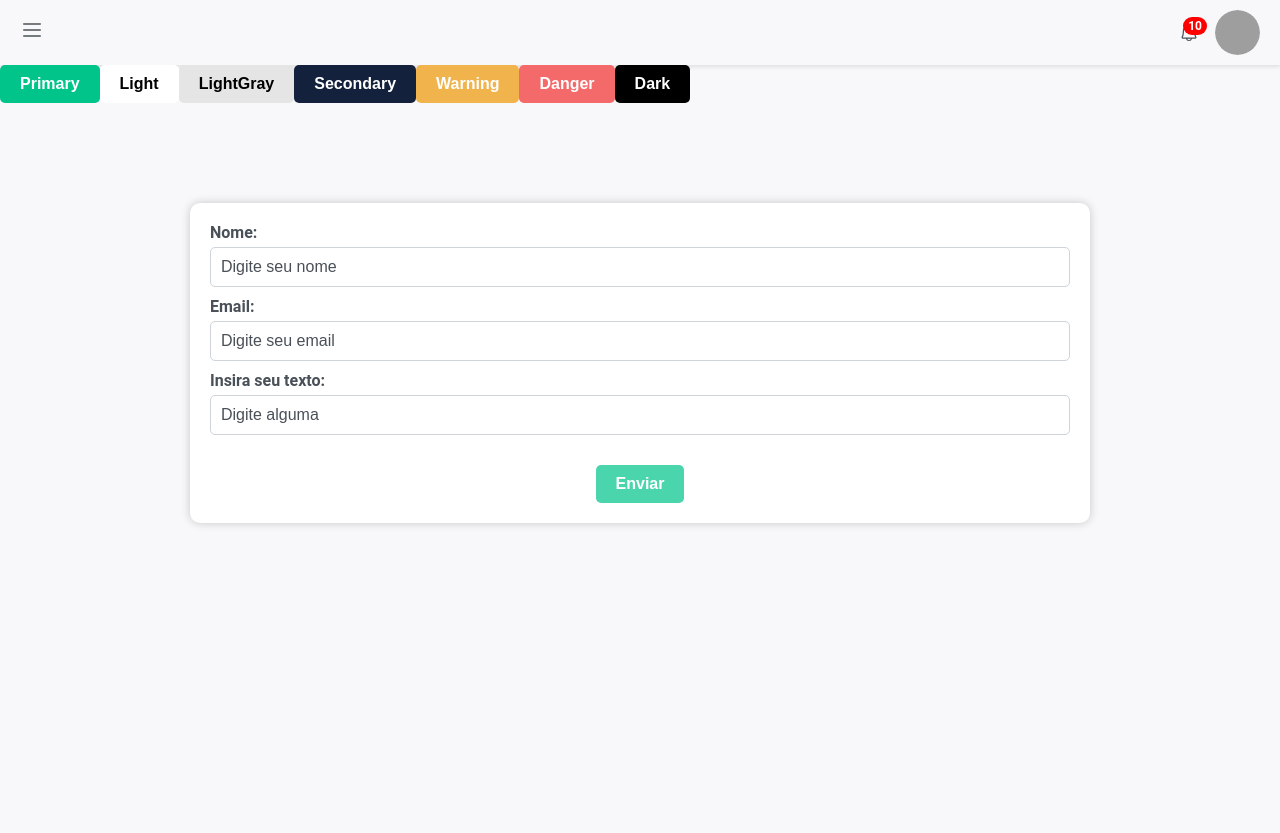
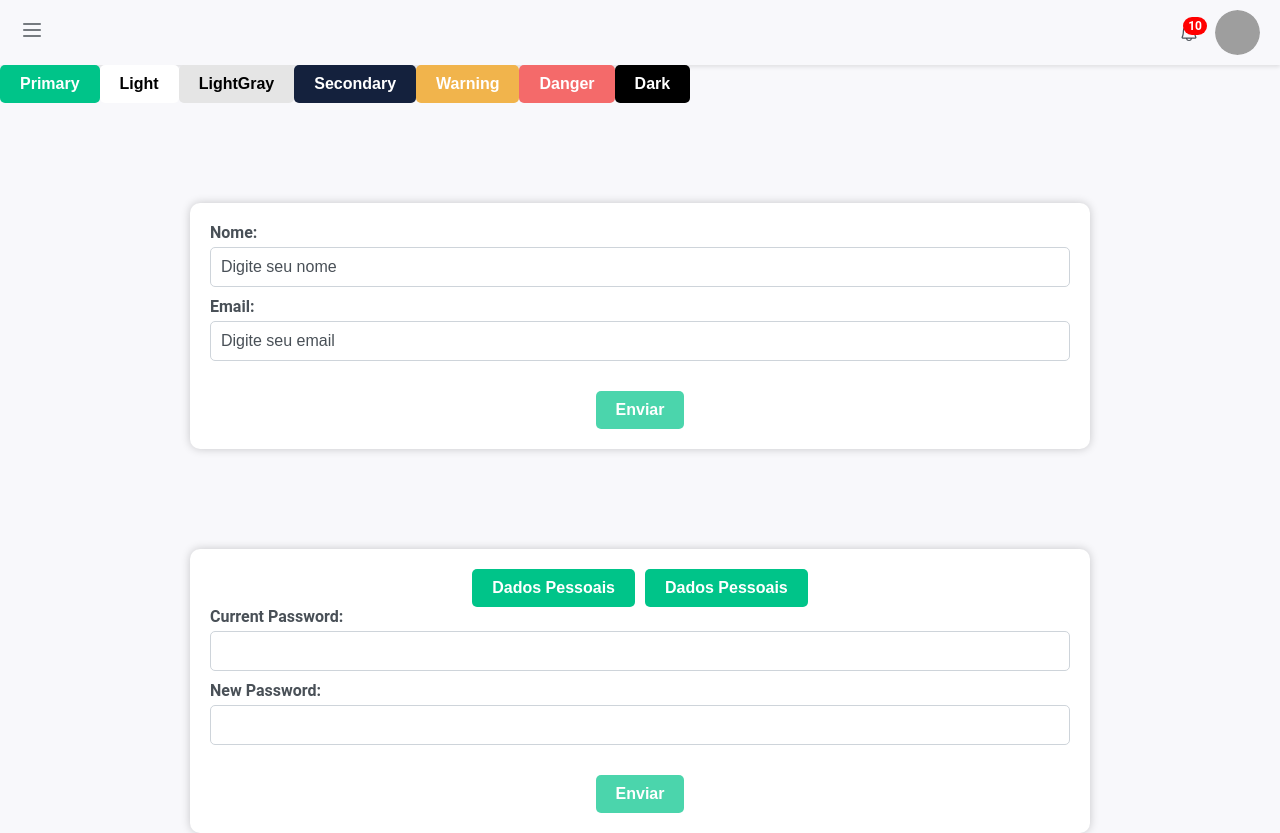
Before and after one commit to SmartSEsistemas/projectRegisterFrontend, a Next.js app: page / in a window 1280 px wide. Before the commit the page ends 800 px from the top, so only its background shows below. Built offline with nearby package versions, Linux system fonts and the light colour scheme; grey boxes are pictures that could not be loaded.

Commit message:
feat: :sparkles: criacao do componente formsWithTabs

```diff
--- a/package.json
+++ b/package.json
@@ -16,6 +16,7 @@
     "@radix-ui/colors": "^0.1.8",
     "@radix-ui/react-avatar": "^1.0.2",
     "@radix-ui/react-dropdown-menu": "^2.0.4",
+    "@radix-ui/react-tabs": "^1.0.3",
     "@types/node": "18.16.3",
     "@types/react": "18.2.0",
     "@types/react-dom": "18.2.1",
--- /dev/null
+++ b/src/components/FormsWithTabs/FormsWithTabs.tsx
@@ -0,0 +1,84 @@
+import React, { useContext } from 'react';
+import { useForm } from 'react-hook-form';
+import { zodResolver } from '@hookform/resolvers/zod';
+import { z } from 'zod';
+import { Button } from '@/components/Buttons/Button';
+import { ContainerDiv, Form, Input, Label, TabsButton, TabsContainer, TabsContainerDiv, TabsContent } from './style';
+import { ThemeContext } from '@/contexts/ThemeContext';
+import { StatusColor } from '@/styles/global';
+
+export interface Field {
+  name: string;
+  label: string;
+  placeholder?: string;
+  type: string;
+  required: boolean;
+  autocomplete?: string;
+}
+
+export interface TabInfo {
+  label: string;
+  fields: Field[];
+}
+
+interface FormWithTabsProps {
+  tabs: TabInfo[];
+  onSubmit: (data: Record<string, unknown>) => void;
+  buttonVariant: StatusColor;
+  validationSchema: z.ZodType<Record<string, unknown>>;
+}
+
+export const FormWithTabs: React.FC<FormWithTabsProps> = ({ tabs, onSubmit, buttonVariant, validationSchema }) => {
+  const { theme } = useContext(ThemeContext);
+
+  const {
+    register,
+    handleSubmit,
+    formState: { errors, isValid },
+  } = useForm({
+    mode: 'onChange',
+    resolver: zodResolver(validationSchema),
+  });
+
+  return (
+    <Form onSubmit={handleSubmit(onSubmit)} theme={theme}>
+      <TabsContainer defaultValue="tab1">
+        <TabsContainerDiv aria-label="Form tabs">
+          {tabs.map((tab, index) => (
+            <TabsButton key={index} value={`tab${index + 1}`} className="TabsTrigger">
+              {tab.label}
+            </TabsButton>
+          ))}
+        </TabsContainerDiv>
+
+        {tabs.map((tab, index) => (
+          <TabsContent key={index} value={`tab${index + 1}`} className="TabsContent">
+            {tab.fields.map((field, fieldIndex) => {
+              const hasError = !!errors[field.name];
+              const isLast = fieldIndex === tab.fields.length - 1;
+
+              return (
+                <ContainerDiv key={field.name} isLast={isLast}>
+                  <Label htmlFor={field.name}>{field.label}:</Label>
+                  <Input
+                    {...register(field.name)}
+                    type={field.type}
+                    id={field.name}
+                    name={field.name}
+                    required={field.required}
+                    placeholder={field.placeholder}
+                    hasError={hasError}
+                    autoComplete={field.autocomplete}
+                  />
+                </ContainerDiv>
+              );
+            })}
+          </TabsContent>
+        ))}
+      </TabsContainer>
+      <Button variant={buttonVariant} type="submit" disabled={!isValid}>
+        Enviar
+      </Button>
+    </Form>
+  );
+};
--- /dev/null
+++ b/src/components/FormsWithTabs/style.ts
@@ -0,0 +1,103 @@
+import styled from 'styled-components';
+import * as Tabs from '@radix-ui/react-tabs';
+import { StatusColor } from '@/styles/global';
+
+
+
+interface ContainerDivProps {
+  isLast?: boolean;
+}
+
+interface InputProps {
+  hasError?: boolean;
+}
+
+
+export const Form = styled.form`
+    display: flex;
+    flex-direction: column;
+    align-items: center;
+    justify-content: center;
+    max-width: 900px;
+    max-height: 900px;
+    background-color: ${({ theme }) => (theme.theme === 'dark' ? "#2A3042" : theme.light)};
+    border-radius: 10px;
+    box-shadow: 0px 0px 10px 0px rgba(0,0,0,0.2);
+    margin: 0 auto;
+    margin-top: 100px;
+    padding: 20px;
+    box-sizing: border-box;
+`
+
+export const ContainerDiv = styled.div<ContainerDivProps>`
+  display: flex;
+  flex-direction: column;
+  width: 100%;
+  align-items: center;
+  justify-content: center;
+  background: transparent;
+  margin-bottom: ${({ isLast }) => (isLast ? '20px' : '0')};
+
+`;
+
+export const Input = styled.input<InputProps>`
+  width: 100%;
+  height: 40px;
+  border: 1px solid;
+  border-radius: 5px;
+  padding: 0 10px;
+  background-color: ${({ theme }) => (theme.theme === 'dark' ? "#2A3042" : theme.light)};
+  margin-bottom: 10px;
+  box-sizing: border-box;
+  font-size: 16px;
+  outline: none;
+  transition: all ease 0.3s;
+  border-color: ${({ hasError, theme }) => (hasError ? 'red' : theme.borderColor)};
+  color: ${({ theme }) => (theme.theme === 'dark' ? "#F6F6F6" : "#000000")};
+
+  &::placeholder {
+    color: ${({ theme }) => (theme.theme === 'dark' ? "#A6B0CF" : "#495057")};
+  }
+
+`
+
+export const Label = styled.label`
+  width: 100%;
+  font-size: 16px;
+  font-weight: bold;
+  background-color: transparent;
+  color: ${({ theme }) => (theme.theme === 'dark' ? "#A6B0CF" : "#495057")};
+  margin-bottom: 5px;
+`
+
+export const TabsContainer = styled(Tabs.Root)`
+  width: 100%;
+  background-color: transparent;
+`
+
+export const TabsButtonTrigger = styled(Tabs.Trigger)`
+  font-size: 1rem;
+  font-weight: 600;
+  padding: 10px 20px;
+  border-radius: 5px;
+  cursor: pointer;
+  transition: background-color 0.2s ease-in-out;
+`
+export const TabsContainerDiv = styled(Tabs.List)`
+  display: flex;
+  align-items: center;
+  justify-content: center;
+  width: 100%;
+  background-color: transparent;
+  gap: 10px;
+`
+
+export const TabsButton = styled(TabsButtonTrigger)`
+  background-color: ${({ theme }) => theme.primary};
+  border: none;
+  color: ${({ theme }) => theme.light};
+`;
+
+export const TabsContent= styled(Tabs.Content)`
+background-color: transparent;
+`
--- a/src/pages/index.tsx
+++ b/src/pages/index.tsx
@@ -8,13 +8,20 @@ import Form, { Field } from "@/components/Forms/Form";
 import { z } from 'zod';
 import { Teste } from "@/components/Sidebar/SiderBar";
 import Navbar from "@/components/Navbar/Navbar";
-export interface FieldArray extends Array<Field> {}
+import { FormWithTabs, TabInfo } from "@/components/FormsWithTabs/FormsWithTabs";
+export interface FieldArray extends Array<Field> { }
 
 
 const validationSchema = z.object({
   nome: z.string().min(1, 'Nome é obrigatório.'),
-  email: z.string().email('Email inválido.'),
-  text: z.string().min(1, 'Texto é obrigatório.'),
+  email: z.string().email( 'Email inválido.'),
+});
+
+const validationoOutherSchema = z.object({
+  name: z.string().min(1, 'Nome é obrigatório.'),
+  sobrenome: z.string().min(1, 'Email inválido.'),
+  teste: z.string().min(1, 'Email inválido.'),
+  test1: z.string().min(1, 'Email inválido.'),
 });
 
 
@@ -31,10 +38,28 @@ const ThemeToggleButton = () => {
   };
 
 
-  const fields:FieldArray = [
-    { name: 'nome', label: 'Nome', type: 'text', placeholder: "Digite seu nome" , required: true },
-    { name: 'email', label: 'Email', type: 'email', placeholder: "Digite seu email" ,required: true },
-    { name: 'text', label: 'Insira seu texto', type: 'text', placeholder: "Digite alguma" ,required: true },
+  const fields: FieldArray = [
+    { name: 'nome', label: 'Nome', type: 'text', placeholder: "Digite seu nome", required: true },
+    { name: 'email', label: 'Email', type: 'email', placeholder: "Digite seu email", required: true },
+  ];
+
+
+  const tabs: TabInfo[] = [
+    {
+      label: "Dados Pessoais",
+      fields: [
+        { name: "name", label: "Current Password", type: "text", required: true },
+        { name: "sobrenome", label: "New Password", type: "text", required: true }   // ...
+      ],
+    },
+    {
+      label: "Dados Pessoais",
+      fields: [
+        { name: "teste", label: "Current Passwordadasdas", type: "text", required: true },
+        { name: "test1", label: "New Passwordasdasdasd", type: "text", required: true }   // ...
+      ],
+    },
+    // ...
   ];
 
 
@@ -98,7 +123,15 @@ const ThemeToggleButton = () => {
         validationSchema={validationSchema}
       />
 
-      <ToastContainer limit={5} toastStyle={{ backgroundColor: "transparent", background:"transparent", boxShadow: "black 0px 2px 10px", fontWeight: "bold" }} />
+
+      <FormWithTabs
+        tabs={tabs}
+        onSubmit={handleSubmit}
+        buttonVariant="primary"
+        validationSchema={validationoOutherSchema}
+      />
+
+      <ToastContainer limit={5} toastStyle={{ backgroundColor: "transparent", background: "transparent", boxShadow: "black 0px 2px 10px", fontWeight: "bold" }} />
     </>
   );
 };
```
Also changed, not shown: 1 other file (tests, documents, lock files or other folders).
